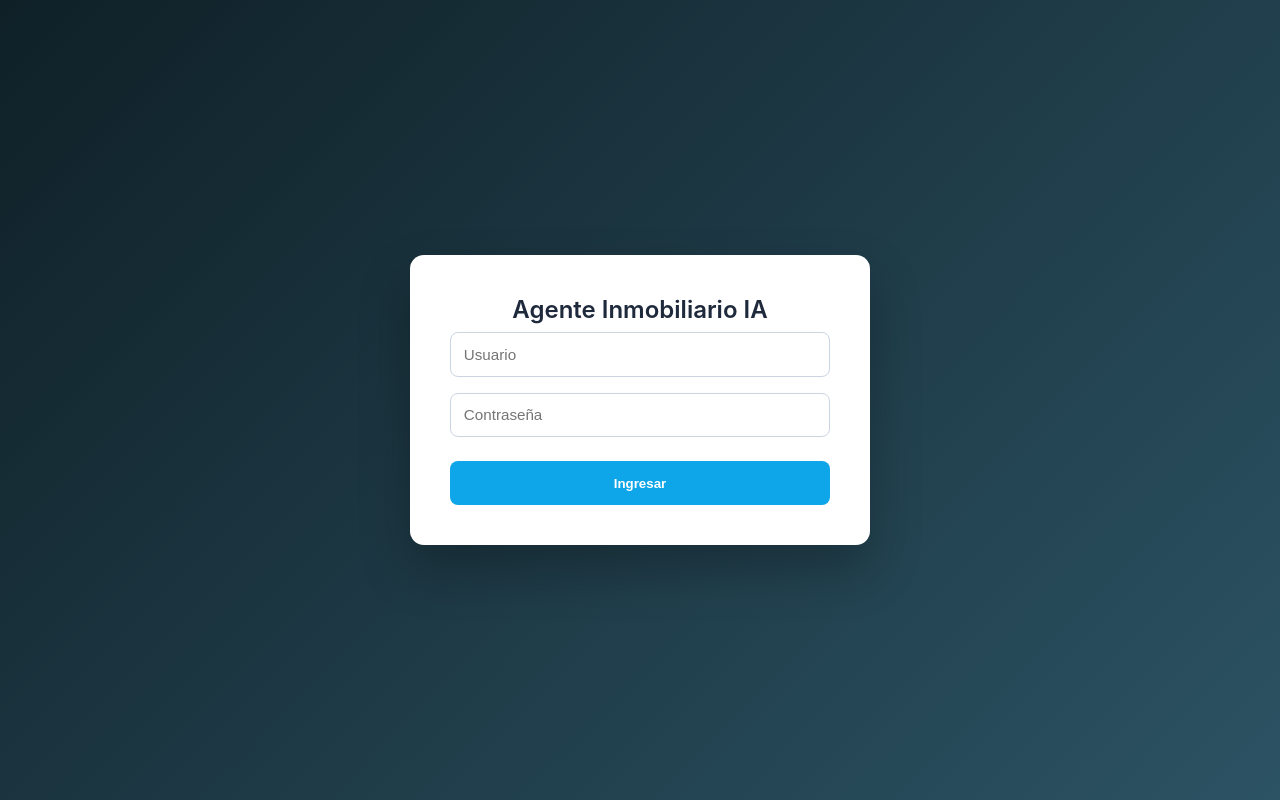
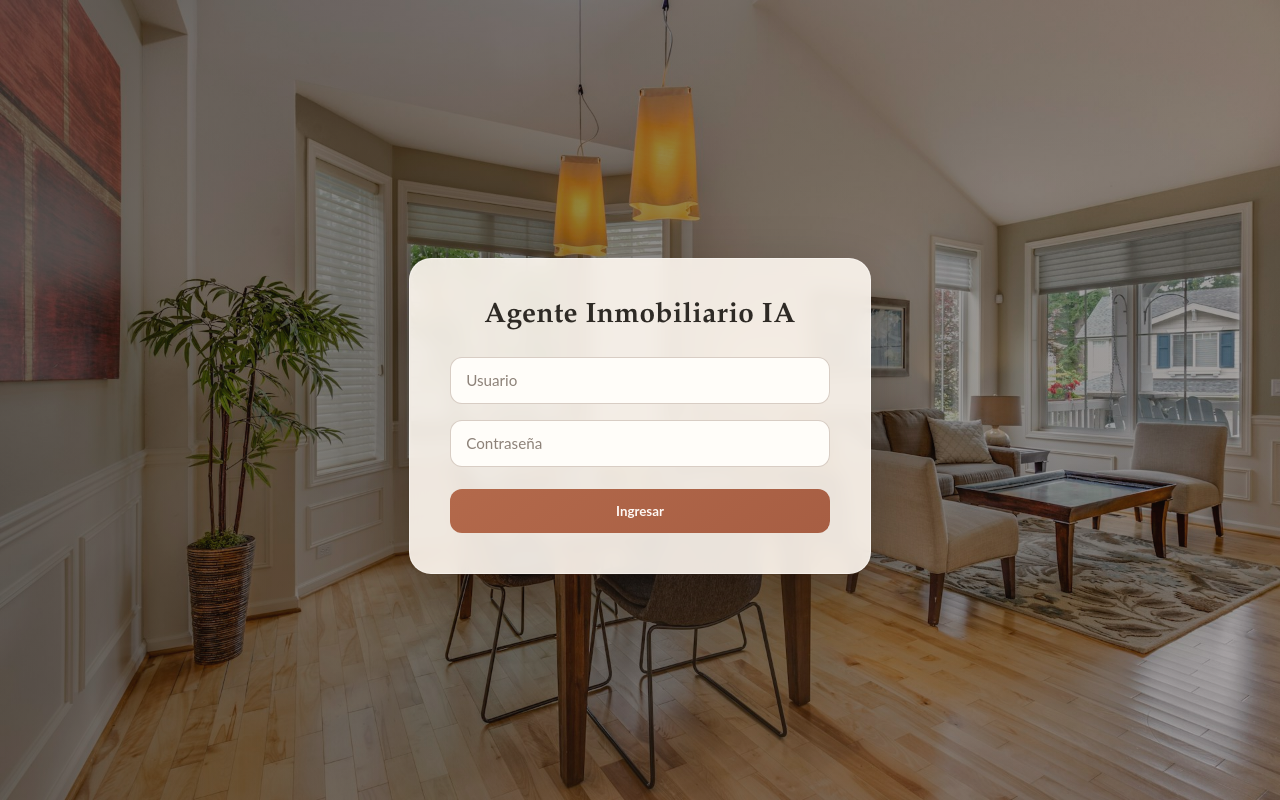
Before and after one commit to jviglio/club-ui, an Angular app: page /login in a window 1280 px wide. Built offline with nearby package versions, Linux system fonts and the light colour scheme.

Commit message:
Update login styles

```diff
--- a/src/app/features/home/home.scss
+++ b/src/app/features/home/home.scss
@@ -11,7 +11,7 @@
 
 .home-container {
   position: relative;
-  height: 100vh;
+  height: 100dvh;
   display: flex;
   flex-direction: column;
   align-items: center;
@@ -128,7 +128,7 @@
   position: relative;
   z-index: 1;
   width: min(760px, calc(100% - 1rem));
-  height: min(82vh, 920px);
+  height: min(82dvh, 920px);
   background: var(--color-card-bg);
   border: 1px solid var(--color-borde);
   border-radius: 22px;
--- a/src/app/features/login/login.scss
+++ b/src/app/features/login/login.scss
@@ -1,38 +1,63 @@
-html, body {
+:host {
+  --color-arena: #d8c7ae;
+  --color-marfil: #f9f3ea;
+  --color-grafito: #2e2a25;
+  --color-terracota: #a75e43;
+  --color-terracota-dark: #8d4c35;
+  --color-borde: rgba(255, 255, 255, 0.38);
+  --color-card-bg: rgba(255, 249, 241, 0.9);
+  --shadow-card: 0 24px 60px rgba(22, 15, 10, 0.35);
+}
+
+html,
+body {
   height: 100%;
   margin: 0;
 }
 
 .login-container {
-  height: 100vh;
+  position: relative;
+  min-height: 100vh;
   display: flex;
   justify-content: center;
   align-items: center;
-  background: linear-gradient(135deg, #0f2027, #2c5364);
-  font-family: 'Inter', 'Segoe UI', sans-serif;
+  padding: 1rem;
+  background-image: url('/images/real-estate-bg.jpg');
+  background-size: cover;
+  background-position: center;
+  font-family: 'Lato', 'Trebuchet MS', 'Segoe UI', sans-serif;
+}
+
+.login-container::before {
+  content: '';
+  position: absolute;
+  inset: 0;
+  background:
+    linear-gradient(120deg, rgba(18, 14, 11, 0.52), rgba(45, 31, 24, 0.26)),
+    linear-gradient(to top, rgba(0, 0, 0, 0.14), rgba(0, 0, 0, 0.08));
 }
 
 .login-card {
-  background: #ffffff;
+  position: relative;
+  z-index: 1;
+  width: min(380px, 100%);
   padding: 2.5rem;
-  border-radius: 14px;
-  width: 380px;
-  box-shadow: 0 25px 50px rgba(0, 0, 0, 0.25);
+  border: 1px solid var(--color-borde);
+  border-radius: 22px;
+  background: var(--color-card-bg);
+  box-shadow: var(--shadow-card);
+  backdrop-filter: blur(8px);
   animation: fadeIn 0.4s ease-out;
 }
 
 .login-card h2 {
-  margin: 0 0 0.5rem 0;
-  font-weight: 600;
+  margin: 0 0 1.5rem;
   text-align: center;
-  color: #1e293b;
-}
-
-.subtitle {
-  text-align: center;
-  font-size: 0.9rem;
-  color: #64748b;
-  margin-bottom: 1.8rem;
+  color: var(--color-grafito);
+  font-family: 'Merriweather', 'Palatino Linotype', Georgia, serif;
+  font-size: 1.75rem;
+  font-weight: 700;
+  letter-spacing: 0.015em;
 }
 
 form {
@@ -41,113 +66,81 @@ form {
   gap: 1rem;
 }
 
-label {
-  font-size: 0.85rem;
-  font-weight: 500;
-  color: #334155;
+input {
+  padding: 0.85rem 0.95rem;
+  border-radius: 12px;
+  border: 1px solid rgba(125, 95, 74, 0.3);
+  background: #fffdf9;
+  color: #302720;
+  font-size: 0.95rem;
+  font-family: inherit;
+  transition: border-color 180ms ease, box-shadow 180ms ease, background-color 180ms ease;
 }
 
-input {
-  padding: 0.8rem;
-  border-radius: 8px;
-  border: 1px solid #cbd5e1;
-  font-size: 0.95rem;
-  transition: 0.2s;
+input::placeholder {
+  color: rgba(71, 55, 42, 0.62);
 }
 
 input:focus {
   outline: none;
-  border-color: #0ea5e9;
-  box-shadow: 0 0 0 3px rgba(14,165,233,0.2);
+  border-color: var(--color-terracota);
+  box-shadow: 0 0 0 3px rgba(167, 94, 67, 0.2);
 }
 
 button {
-  margin-top: 0.5rem;
+  margin-top: 0.35rem;
   padding: 0.9rem;
-  border-radius: 8px;
   border: none;
-  background: #0ea5e9;
-  color: white;
-  font-weight: 600;
+  border-radius: 12px;
+  background: linear-gradient(145deg, #b3694b, var(--color-terracota));
+  color: #fff9f5;
+  font-weight: 700;
+  font-family: inherit;
   cursor: pointer;
-  transition: 0.2s;
+  transition: background-color 180ms ease, transform 180ms ease;
 }
 
-button:hover {
-  background: #0284c7;
+button:hover:not(:disabled) {
+  background: var(--color-terracota-dark);
+  transform: translateY(-1px);
 }
 
 button:disabled {
-  background: #94a3b8;
+  background: #c9b39f;
+  color: #f9efe4;
   cursor: not-allowed;
 }
 
 .error {
   margin-top: 1rem;
+  text-align: center;
+  color: #9f3f2a;
   font-size: 0.85rem;
-  color: #ef4444;
-  text-align: center;
+}
+
+@media (max-width: 480px) {
+  .login-container {
+    padding: 0.75rem;
+  }
+
+  .login-card {
+    padding: 2rem 1.25rem;
+    border-radius: 16px;
+  }
+
+  .login-card h2 {
+    font-size: 1.45rem;
+  }
 }
 
 @keyframes fadeIn {
-  from { opacity: 0; transform: translateY(12px); }
-  to { opacity: 1; transform: translateY(0); }
+  from {
+    opacity: 0;
+    transform: translateY(12px);
+  }
+
+  to {
+    opacity: 1;
+    transform: translateY(0);
+  }
 }
-
-
-// .login-container {
-//   height: 100vh;
-//   display: flex;
-//   flex-direction: column;
-//   justify-content: center;
-//   align-items: center;
-//   background: linear-gradient(135deg, #0f2027, #203a43, #2c5364);
-//   font-family: 'Segoe UI', sans-serif;
-//   color: white;
-
-//   h2 {
-//     margin-bottom: 2rem;
-//     font-weight: 600;
-//     letter-spacing: 1px;
-//   }
-
-//   form {
-//     display: flex;
-//     flex-direction: column;
-//     width: 300px;
-//     gap: 1rem;
-//   }
-
-//   input {
-//     padding: 0.8rem;
-//     border-radius: 6px;
-//     border: none;
-//     outline: none;
-//     font-size: 0.95rem;
-//   }
-
-//   button {
-//     padding: 0.8rem;
-//     border: none;
-//     border-radius: 6px;
-//     background-color: #00c6ff;
-//     color: #000;
-//     font-weight: 600;
-//     cursor: pointer;
-//     transition: 0.3s;
-
-//     &:hover {
-//       background-color: #00a2cc;
-//     }
-
-//     &:disabled {
-//       background-color: #888;
-//       cursor: not-allowed;
-//     }
-//   }
-
-//   .error {
-//     margin-top: 1rem;
-//     color: #ff6b6b;
-//   }
-// }
```
